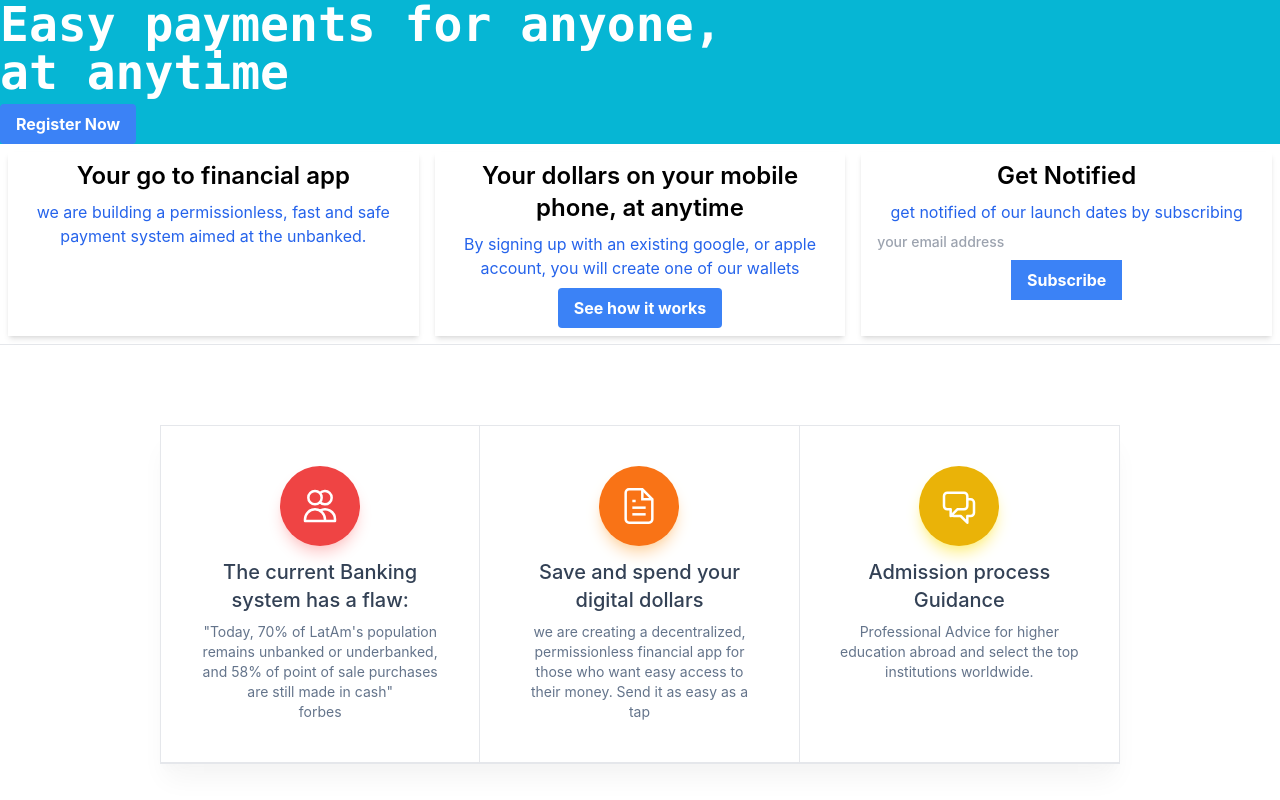
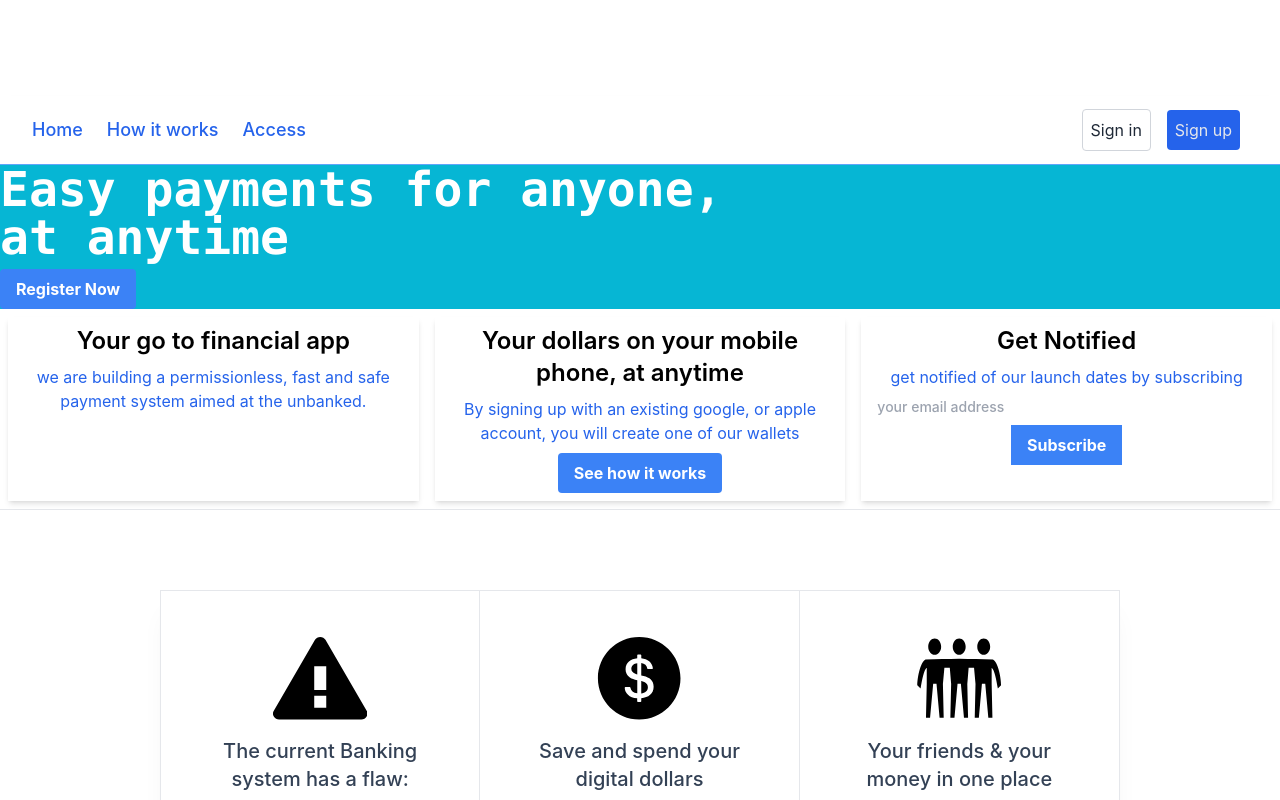
Before and after one commit to 123-code/Crypto-NFC-payments, a React (Create React App) app in the folder Front-end/front-end/: page / in a window 1280 px wide. Shown: the top 800 px of the page. Built offline with nearby package versions, Linux system fonts and the light colour scheme.

Commit message:
styling & Oauth

```diff
--- /dev/null
+++ b/Front-end/front-end/src/Components/Oauth.js
@@ -0,0 +1,33 @@
+
+import { google } from 'googleapis';
+
+export default function Oauth(){
+
+    const oauthclient = new google.auth.Oauth2(
+        process.env.GOOGLE_CLIENT_ID,
+        process.env.GOOGLE_CLIENT_SECRET,
+        'http://localhost:8080/auth/google/callback',
+    );
+
+     const getgooogleurl = ()=>{
+       //telling google what were trying to access
+        const scopes = [
+            'https://www.googleapis.com/auth/userinfo.email',
+            'https://www.googleapis.com/auth/userinfo.profile'
+        ]
+    return oauthclient.generateAuthUrl({
+        access_type:'offline',
+        prompt:'consent',
+        scope:scopes,
+    })
+    }
+
+    return(
+        <>
+        <h1> Google Authentication</h1>
+        </>
+    )
+}
+
+
+// falta crear ruta
--- a/Front-end/front-end/src/Pages/index.js
+++ b/Front-end/front-end/src/Pages/index.js
@@ -5,6 +5,10 @@ import {AiFillLinkedin} from 'react-icons/ai';
 import {FaEthereum} from 'react-icons/fa';
 import { useNavigate } from 'react-router-dom';
 import { useKey_generator } from '../util/key_generator';
+import { Link } from 'react-router-dom';
+import {AiFillDollarCircle} from 'react-icons/ai';
+import {GoAlert} from 'react-icons/go'
+import {GiThreeFriends} from 'react-icons/gi';
 //import Navbar from "../Components/navbar";
 
 const How = ()=>{
@@ -46,7 +50,7 @@ const How = ()=>{
 
 
 const Pagebody = ()=>{
-
+    const style = {fontSize: "5.9em" }
   return(
     <>
     <div class="px-3 md:lg:xl:px-40 border-t border-b py-20 bg-opacity-10 responsive">
@@ -55,12 +59,9 @@ const Pagebody = ()=>{
 
             <div
                 class="p-10 flex flex-col items-center text-center group md:lg:xl:border-r md:lg:xl:border-b hover:bg-slate-50 cursor-pointer">
-                <span class="p-5 rounded-full bg-red-500 text-white shadow-lg shadow-red-200"><svg
-                        xmlns="http://www.w3.org/2000/svg" class="h-10 w-10" fill="none" viewBox="0 0 24 24"
-                        stroke="currentColor" stroke-width="1.5">
-                        <path stroke-linecap="round" stroke-linejoin="round"
-                            d="M12 4.354a4 4 0 110 5.292M15 21H3v-1a6 6 0 0112 0v1zm0 0h6v-1a6 6 0 00-9-5.197M13 7a4 4 0 11-8 0 4 4 0 018 0z" />
-                    </svg></span>
+
+                    <GoAlert style={style}/>
+
                 <p class="text-xl font-medium text-slate-700 mt-3">The current Banking system has a flaw:</p>
                 <p class="mt-2 text-sm text-slate-500">
                 "Today, 70% of LatAm's population remains unbanked or underbanked, and 58% of point of sale purchases are still made in cash"
@@ -73,15 +74,7 @@ const Pagebody = ()=>{
 
             <div
                 class="p-10 flex flex-col items-center text-center group md:lg:xl:border-r md:lg:xl:border-b hover:bg-slate-50 cursor-pointer">
-                <span class="p-5 rounded-full bg-orange-500 text-white shadow-lg shadow-orange-200"><svg
-                        xmlns="http://www.w3.org/2000/svg" class="h-10 w-10" fill="none" viewBox="0 0 24 24"
-                        stroke="currentColor" stroke-width="1.5">
-                        <path d="M14 2H6a2 2 0 0 0-2 2v16a2 2 0 0 0 2 2h12a2 2 0 0 0 2-2V8z"></path>
-                        <polyline points="14 2 14 8 20 8"></polyline>
-                        <line x1="16" y1="13" x2="8" y2="13"></line>
-                        <line x1="16" y1="17" x2="8" y2="17"></line>
-                        <polyline points="10 9 9 9 8 9"></polyline>
-                    </svg></span>
+               <AiFillDollarCircle style={style} />
                 <p class="text-xl font-medium text-slate-700 mt-3">Save and spend your digital dollars
                     </p>
                 <p class="mt-2 text-sm text-slate-500">we are creating a decentralized, permissionless
@@ -90,26 +83,17 @@ const Pagebody = ()=>{
 
 
             <div class="p-10 flex flex-col items-center text-center group   md:lg:xl:border-b hover:bg-slate-50 cursor-pointer">
-                <span class="p-5 rounded-full bg-yellow-500 text-white shadow-lg shadow-yellow-200"><svg
-                        xmlns="http://www.w3.org/2000/svg" class="h-10 w-10" fill="none" viewBox="0 0 24 24"
-                        stroke="currentColor" stroke-width="1.5">
-                        <path stroke-linecap="round" stroke-linejoin="round"
-                            d="M17 8h2a2 2 0 012 2v6a2 2 0 01-2 2h-2v4l-4-4H9a1.994 1.994 0 01-1.414-.586m0 0L11 14h4a2 2 0 002-2V6a2 2 0 00-2-2H5a2 2 0 00-2 2v6a2 2 0 002 2h2v4l.586-.586z" />
-                    </svg></span>
-                <p class="text-xl font-medium text-slate-700 mt-3">Admission process Guidance</p>
-                <p class="mt-2 text-sm text-slate-500">Professional Advice for higher education abroad and select the
-                    top institutions worldwide.</p>
+            <GiThreeFriends style={style}/>
+                <p class="text-xl font-medium text-slate-700 mt-3">Your friends & your money in one place</p>
+                <p class="mt-2 text-sm text-slate-500">
+                    easily pay friends anywhere, at anytime
+                    </p>
             </div>
 
 </div>
 </div>
 
-
-
-
-
     </>
-
 
   )}
 
@@ -120,6 +104,37 @@ const Home = ()=>{
   return(
    <>
   <div>
+
+  <nav id="header" class="w-full z-30 top-10 py-1 bg-white shadow-lg border-b border-blue-400 mt-24">
+      <div class="w-full flex items-center justify-between mt-0 px-6 py-2">
+         <label for="menu-toggle" class="cursor-pointer md:hidden block">
+            <svg class="fill-current text-blue-600" xmlns="http://www.w3.org/2000/svg" width="20" height="20" viewBox="0 0 20 20">
+               <title>menu</title>
+               <path d="M0 3h20v2H0V3zm0 6h20v2H0V9zm0 6h20v2H0v-2z"></path>
+            </svg>
+         </label>
+
+
+         <div class="hidden md:flex md:items-center md:w-auto w-full order-3 md:order-1" id="menu">
+            <nav>
+               <ul class="md:flex items-center justify-between text-base text-blue-600 pt-4 md:pt-0">
+                  <li><a class="inline-block no-underline hover:text-black font-medium text-lg py-2 px-4 lg:-ml-2" href="#">Home</a></li>
+                  <li><a class="inline-block no-underline hover:text-black font-medium text-lg py-2 px-4 lg:-ml-2" href="#">How it works</a></li>
+                  <li><a class="inline-block no-underline hover:text-black font-medium text-lg py-2 px-4 lg:-ml-2" href="#">Access</a></li>
+               </ul>
+            </nav>
+         </div>
+
+         <div class="order-2 md:order-3 flex flex-wrap items-center justify-end mr-0 md:mr-4" id="nav-content">
+            <div class="auth flex items-center w-full md:w-full">
+               <button class="bg-transparent text-gray-800  p-2 rounded border border-gray-300 mr-4 hover:bg-gray-100 hover:text-gray-700">Sign in</button>
+               <button class="bg-blue-600 text-gray-200  p-2 rounded  hover:bg-blue-500 hover:text-gray-100">Sign up</button>
+            </div>
+         </div>
+      </div>
+
+   </nav>
+
     <body className = "bg-cyan-500 " >
     <h1 className = "text-6xl font-mono  font-extrabold text-white sm:text-3xl md:text-5xl mb-2 " > Easy payments for anyone,
     <div>
--- a/Front-end/front-end/src/Pages/routes.js
+++ b/Front-end/front-end/src/Pages/routes.js
@@ -4,13 +4,11 @@ import About from './about_us';
 import How  from './how';
 
 
+
 const MyRoutes = () => {
     return (
         <Routes>
-
                 <Route path="/" component={Home} exact/>
-
-
                 <Route path="/about">
                     <About/>
                 </Route>
```
Also changed, not shown: Front-end/front-end/package.json (line endings or trailing spaces).
